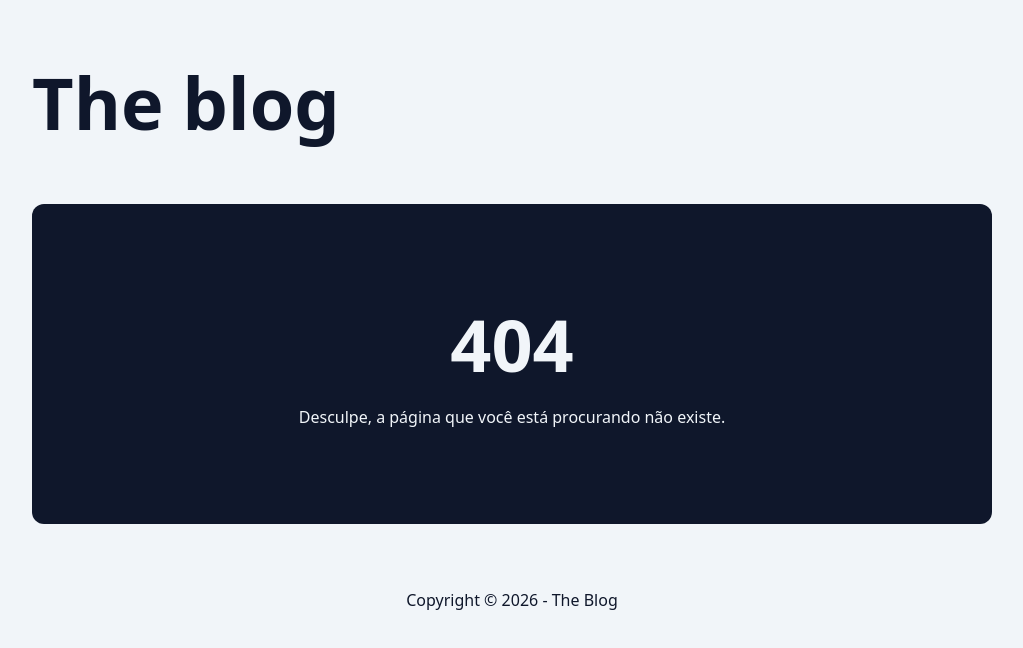
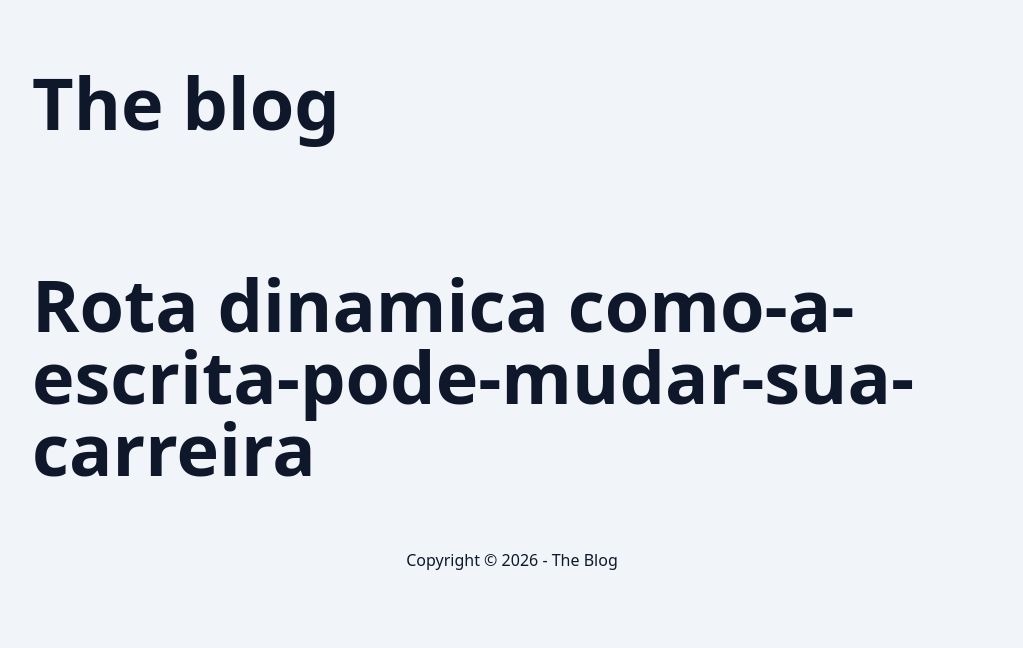
Before and after one commit to XxxCaetanoxxX/the-blog-next-react-course, a Next.js app: page /post/como-a-escrita-pode-mudar-sua-carreira in a window 1280 px wide. Before the commit this address had no page. Shown: the top 648 px of the page, without its empty margins (128-1151 px from the left). Built offline with nearby package versions, Linux system fonts and the light colour scheme.

Commit message:
rotas dinamicas

```diff
--- /dev/null
+++ b/src/app/post/[slug]/page.tsx
@@ -0,0 +1,10 @@
+type PostSlugPageProps ={
+    params: Promise<{ slug: string }>;
+}
+
+export default async function PostSlugPage({ params }: PostSlugPageProps) {
+    const { slug } = await params;
+    return (
+        <h1 className="text-7xl font-extrabold py-16">Rota dinamica {slug}</h1>
+    )
+}
```
